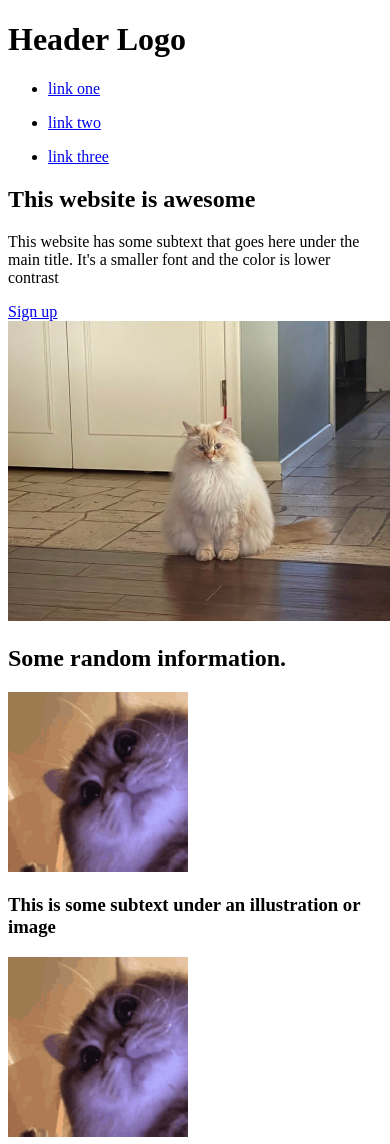
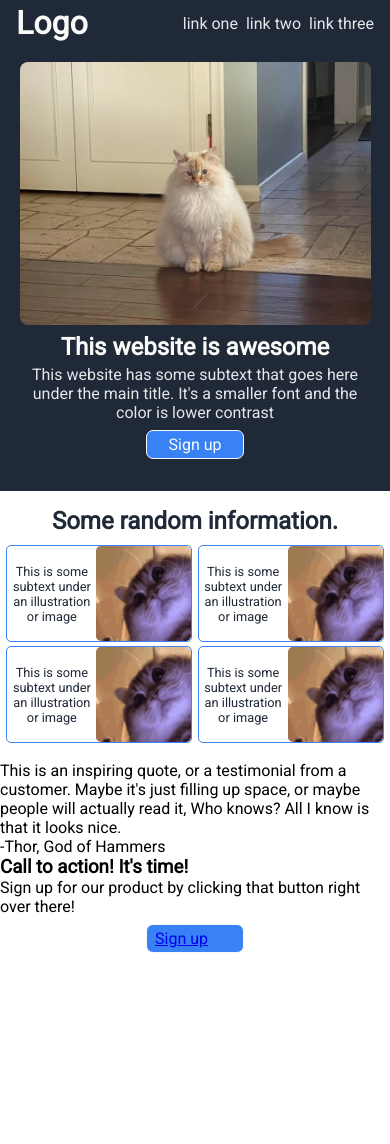
Before and after one commit to jellywilly420/landing-page, a plain HTML site: page index.html in a window 390 px wide. Shown: the top 1144 px of the page. After the commit the page ends 961 px from the top, so only its background shows below. Drawn offline with Linux system fonts and the light colour scheme.

Commit message:
Restart styles.css
Style mobile layout for header, hero and info
Clean out unused divs from index.html

```diff
--- a/index.html
+++ b/index.html
@@ -11,7 +11,7 @@
 	<div class="hero">
 		<div class="header">
 			<div class="logo">
-				<h1>Header Logo</h1>
+				<h1>Logo</h1>
 			</div>
 			<div class="links">
 				<ul>
@@ -22,57 +22,55 @@
 			</div>
 		</div>
 		<div class="banner">
+			<!-- <div class="img"> -->
+			<img src="images/cat.jpg" alt="a cool sitting cat" width="400px" height="300px">
+			<!-- </div> -->
 			<div class="text-and-button">
 				<div class="text">
 					<h2>This website is awesome</h2>
 					<p>This website has some subtext that goes here under the main title. It's a smaller font and the color is lower contrast</p>
 				</div>
-				<div class="button">
-					<a href="#">Sign up</a>
-				</div>
-			</div>
-			<div class="img">
-				<img src="images/cat.jpg" alt="a cool sitting cat" width="400px" height="300px">
+				<!-- <div class="button-container"> -->
+					<a class="button" href="#">Sign up</a>
+				<!-- </div> -->
 			</div>
 		</div>
 	</div>
 
 	<div class="info">
-		<div class="header">
-			<h2>Some random information.</h2>
-		</div>
+		<h2>Some random information.</h2>
 		<div class="cards">
-			<div class="card mobile-upper">
-				<div class="img">
-					<img src="images/superior_feline.gif" alt="Cat looking at viewer from above" width="180px" height="180px">
-				</div>
-				<div class="text">
-					<h3>This is some subtext under an illustration or image</h3>
-				</div>
-			</div>
-			<div class="card mobile-upper">
-				<div class="img">
-					<img src="images/superior_feline.gif" alt="Cat looking at viewer from above" width="180px" height="180px">
-				</div>
-				<div class="text">
-					<h3>This is some subtext under an illustration or image</h3>
-				</div>
+			<div class="card">
+				<!-- <div class="img"> -->
+					<img src="images/superior_feline.gif" alt="Cat looking at viewer from above" width="95px" height="95px">
+				<!-- </div> -->
+				<!-- <div class="text"> -->
+					<p>This is some subtext under an illustration or image</p>
+				<!-- </div> -->
 			</div>
 			<div class="card">
-				<div class="img">
-					<img src="images/superior_feline.gif" alt="Cat looking at viewer from above" width="180px" height="180px">
-				</div>
-				<div class="text">
-					<h3>This is some subtext under an illustration or image</h3>
-				</div>
+				<!-- <div class="img"> -->
+					<img src="images/superior_feline.gif" alt="Cat looking at viewer from above" width="95px" height="95px">
+				<!-- </div> -->
+				<!-- <div class="text"> -->
+					<p>This is some subtext under an illustration or image</p>
+				<!-- </div> -->
 			</div>
 			<div class="card">
-				<div class="img">
-					<img src="images/superior_feline.gif" alt="Cat looking at viewer from above" width="200px" height="200px">
-				</div>
-				<div class="text">
-					<h3>This is some subtext under an illustration or image</h3>
-				</div>
+				<!-- <div class="img"> -->
+					<img src="images/superior_feline.gif" alt="Cat looking at viewer from above" width="95px" height="95px">
+				<!-- </div> -->
+				<!-- <div class="text"> -->
+					<p>This is some subtext under an illustration or image</p>
+				<!-- </div> -->
+			</div>
+			<div class="card">
+				<!-- <div class="img"> -->
+					<img src="images/superior_feline.gif" alt="Cat looking at viewer from above" width="95px" height="95px">
+				<!-- </div> -->
+				<!-- <div class="text"> -->
+					<p>This is some subtext under an illustration or image</p>
+				<!-- </div> -->
 			</div>
 		</div>
 	</div>
--- a/styles/styles.css
+++ b/styles/styles.css
@@ -2,26 +2,123 @@
 /***************/
 /*General Rules*/
 /***************/
-/** {
+/* * {
 	border: 2px solid peachpuff;
-}*/
-
+} */
+* {
+	padding: 0;
+	margin: 0;
+}
+body {
+	font-family: Roboto, sans-serif;
+}
 
 /*****************************/
 /*Header Styles & Hero Styles*/
 /*****************************/
+.hero{
+	background-color: #1F2937;
+	text-align: center;
+	padding-bottom: 1.5rem;
+}
+.hero > * {
+	margin:0 auto;
+}
 
+.header {
+	display: flex;
+	flex-direction: row;
+	justify-content: space-between;
+	align-items: center;
+	padding: .25rem 1rem;
+}
+.header h1 {
+	color: #F9FAF8;
+}
+.header a {
+	text-decoration: none;
+}
+.header ul {
+	list-style: none;
+	display: flex;
+	flex-direction: row;
+	gap: .5rem;
+}
+.header a, .banner p {
+	color: #E5E7EB;
+}
 
 /***************/
 /*Banner Styles*/
 /***************/
-
-
+.banner {
+	padding-top: 1rem;
+	width: 90%;
+	text-align: center;
+}
+.banner img {
+	border-radius: .5rem;
+	width: 100%;
+	height: auto;
+}
+.banner h2 {
+	color: #F9FAF8;
+	margin: .25rem 0;
+}
+.banner p {
+	margin-bottom: .25rem;
+}
+.button {
+	width: 5rem;
+	display: block;
+	margin: .5rem auto;
+	padding: .25rem .5rem;
+	border: 1px solid #F9FAF8;
+	border-radius: 7px;
+	background-color: #3882F6;
+	color: #F9FAF8;
+	text-decoration: none;
+	cursor: default;
+}
 
 /*************/
 /*Info Styles*/
 /*************/
-
+.info {
+	margin: 1rem auto;
+	text-align: center;
+}
+.info h2 {
+	color: #1F2937;
+	margin-bottom: .5rem;
+}
+.info .cards {
+	margin: auto .2rem;
+	display: flex;
+	flex-wrap: wrap;
+	justify-content: space-evenly;
+}
+.info .card {
+	width: 48%;
+	min-width: 135px;
+	display: flex;
+	flex-direction: row-reverse;
+	align-items: center;
+	border: .5px solid #3882F6;
+	border-radius: 5px;
+	margin: .125rem;
+}
+.card img {
+	border-radius: 5px;
+	max-width: 55%;
+	height: 100%;
+}
+.card p {
+	font-size: .8rem;
+	margin: .125rem;
+	color: #1F2937;
+	min-width: 60px;
+}
 
 /**************/
 /*Quote Styles*/
```
